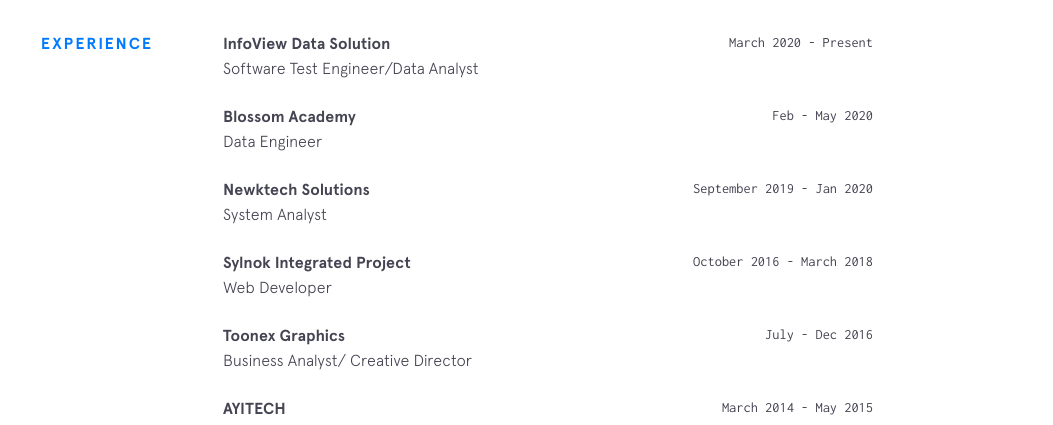
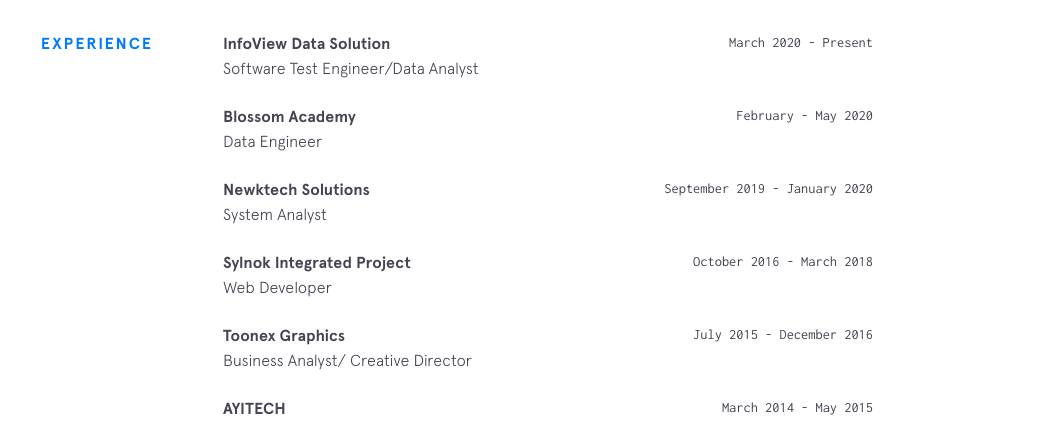
Before and after one commit to Sylvestre5/sylvestre5.github.io, a Jekyll site: the page built from index.html, in a window 1280 px wide and 900 px high, scrolled down 1829 px. Shown: the part 152-577 px from the top of the window, without its empty margins (227-1280 px from the left). Built offline with Jekyll 4.4.1, drawn with Linux system fonts in a browser that asks for light colours; nearby versions of some CDN libraries.

Commit message:
Update experience.yml

```diff
--- a/_data/experience.yml
+++ b/_data/experience.yml
@@ -5,12 +5,12 @@
 
 - company: Blossom Academy
   url: https://blossomacademy.co/
-  time: Feb - May 2020
+  time: February - May 2020
   position: Data Engineer
 
 - company: Newktech Solutions
   url: https://www.newktech.com/
-  time: September 2019 - Jan 2020
+  time: September 2019 - January 2020
   position: System Analyst
 
 - company: Sylnok Integrated Project
@@ -20,7 +20,7 @@
 
 - company: Toonex Graphics
   url: #
-  time: July - Dec 2016
+  time: July 2015 - December 2016
   position: Business Analyst/ Creative Director
 
 - company: AYITECH
```
